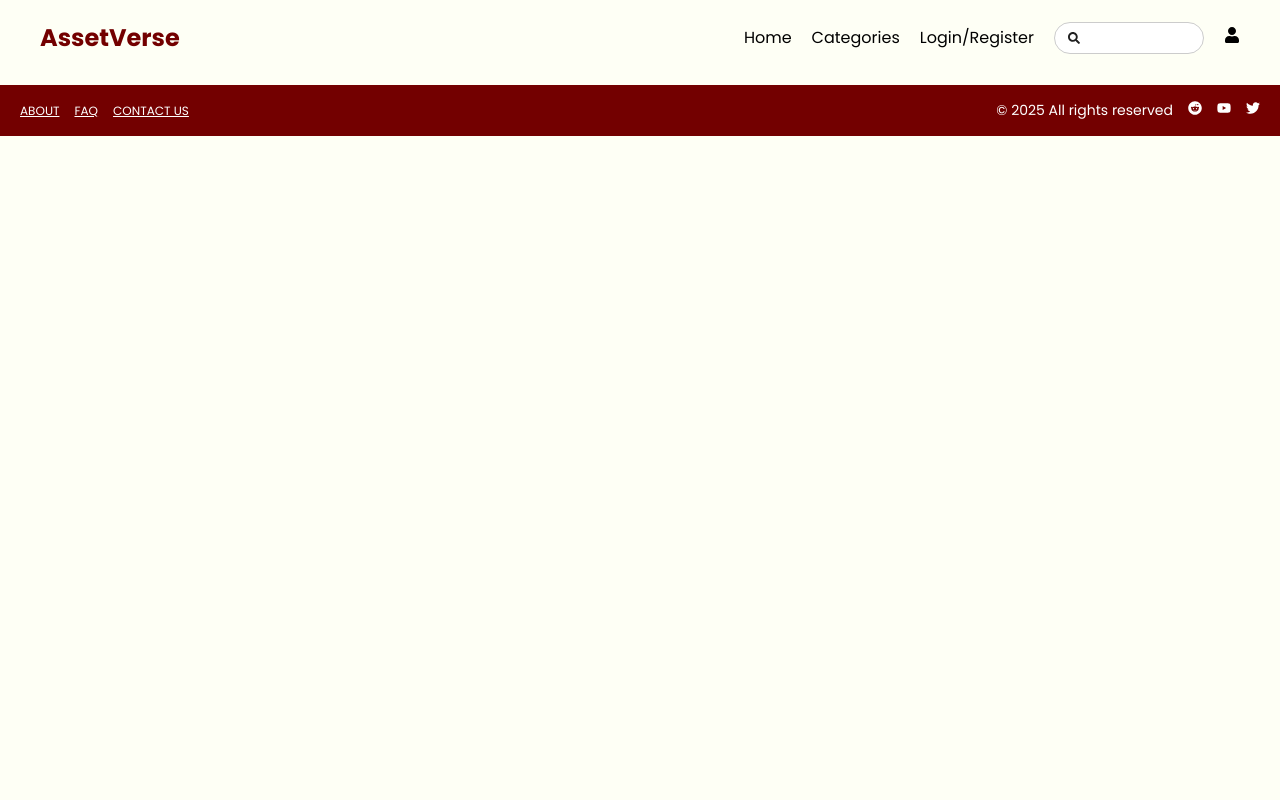
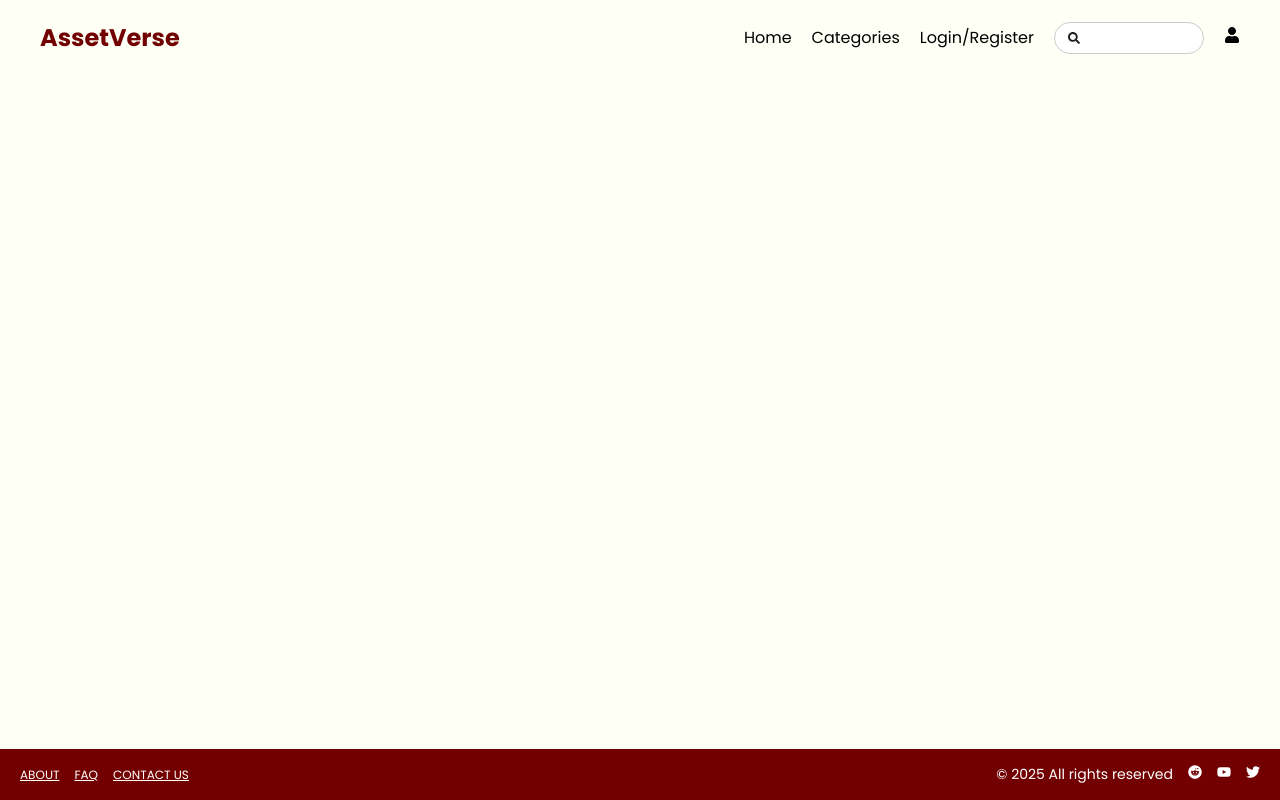
Before and after one commit to alexvalmu/assetVerse, a React (Create React App) app in the folder frontend/: page / in a window 1280 px wide. Built offline with nearby package versions, Linux system fonts and the light colour scheme.

Commit message:
ahora si, solo falta hamburguesa

```diff
--- a/frontend/src/App.js
+++ b/frontend/src/App.js
@@ -11,15 +11,17 @@ function App() {
   return (
     <>
       <Router>
-      <div className='container'>
-        <Header/>
+        <div className="container">
+          <Header />
+          <div className="main-content">
             <Routes>
-          <Route path='/' element={<Dashboard />} />
-          <Route path='/login' element={<Login />} />
-          <Route path='/register' element={<Register />} />
+              <Route path="/" element={<Dashboard />} />
+              <Route path="/login" element={<Login />} />
+              <Route path="/register" element={<Register />} />
             </Routes>
           </div>
           <Footer />
+        </div>
       </Router>
       <ToastContainer />
     </>
--- a/frontend/src/index.css
+++ b/frontend/src/index.css
@@ -7,10 +7,23 @@
   box-sizing: border-box;
 }
 
-body{
+html,body{
   font-family: 'Poppins', sans-serif;
-  height: 100vh;
+  height: 100%;
+  margin: 0;
+  display: flex;
+  flex-direction: column;
   background-color: #FEFFF5;
+}
+
+.container {
+  display: flex;
+  flex-direction: column;
+  min-height: 100vh;
+}
+
+.main-content {
+  flex: 1;
 }
 
 a{
@@ -207,6 +220,7 @@ footer {
   justify-content: space-between;
   align-items: center;
   font-size: 14px;
+  width: 100%;
 
   .footer-links {
     display: flex;
```
Lines whose indentation alone changed are shown as unchanged.
